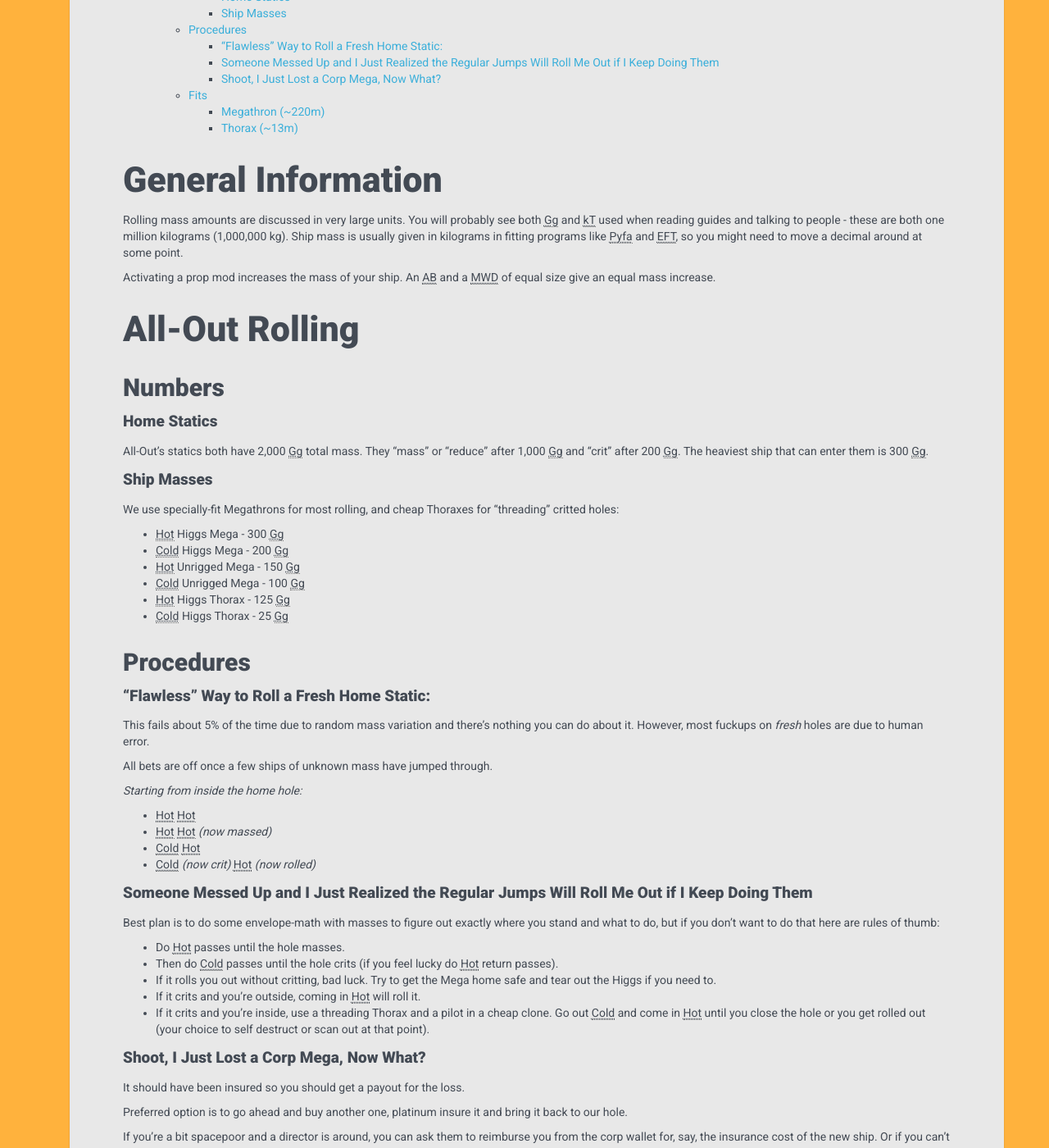
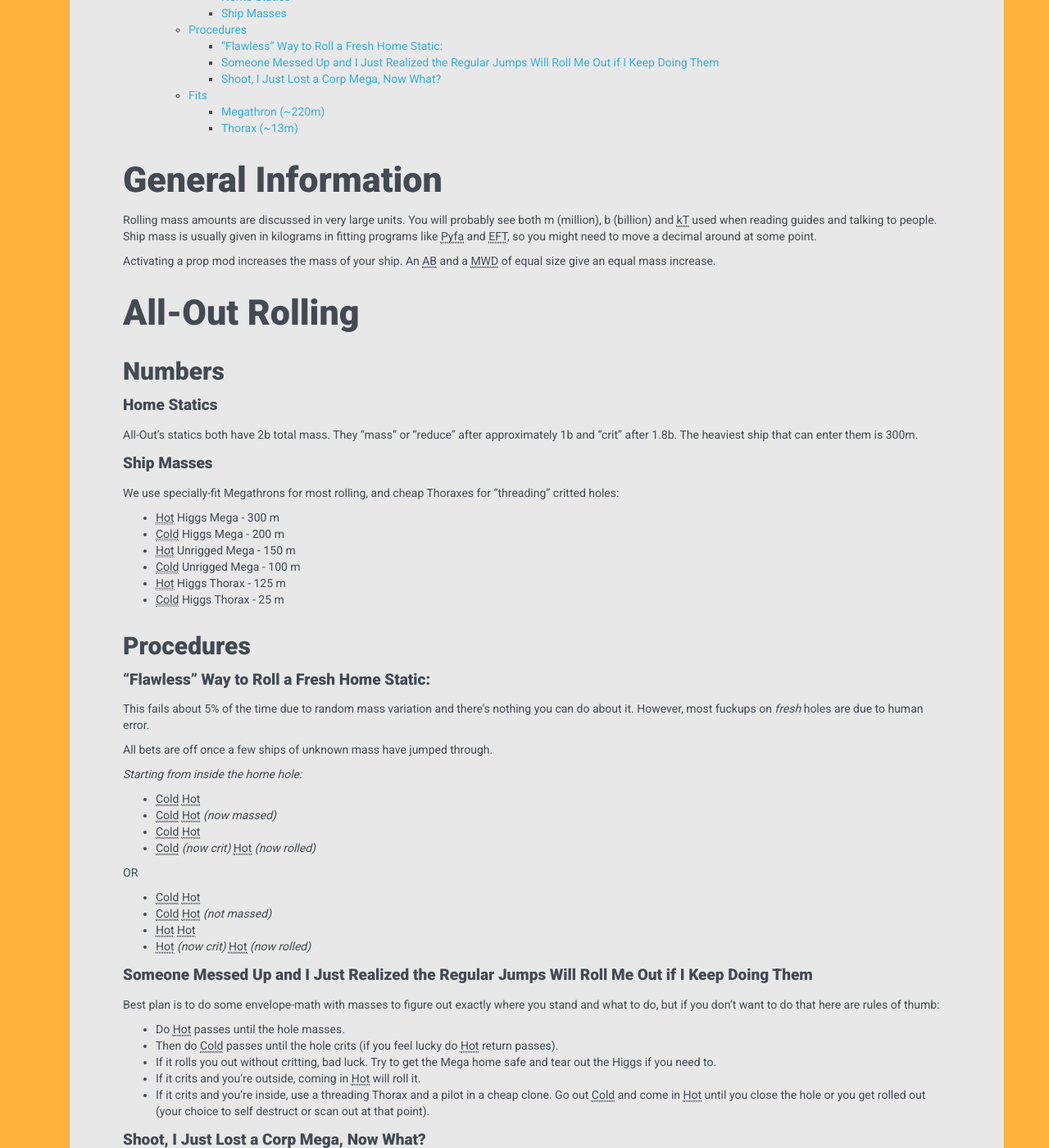
Before and after one commit to all-out/guides, a Jekyll site: the page built from _guides/rolling-wormholes.md, in a window 1280 px wide and 1400 px high, scrolled down 657 px. Shown: the whole window at 82% size. Built offline with Jekyll 4.4.1, drawn with Linux system fonts in a browser that asks for light colours.

Commit message:
Update rolling-wormholes.md

```diff
--- a/_guides/rolling-wormholes.md
+++ b/_guides/rolling-wormholes.md
@@ -18,7 +18,7 @@ Wormholes collapse if enough mass jumps through them.  We can ram our holes with
 
 ## General Information
 
-Rolling mass amounts are  discussed in very large units. You will probably see both Gg and kT used when reading guides and talking to people - these are both one million kilograms (1,000,000 kg).  Ship mass is usually given in kilograms in fitting programs like Pyfa and EFT, so you might need to move a decimal around at some point.
+Rolling mass amounts are  discussed in very large units. You will probably see both m (million), b (billion) and kT used when reading guides and talking to people.  Ship mass is usually given in kilograms in fitting programs like Pyfa and EFT, so you might need to move a decimal around at some point.
 
 Activating a prop mod increases the mass of your ship.  An AB and a MWD of equal size give an equal mass increase.
 
@@ -28,17 +28,17 @@ Activating a prop mod increases the mass of your ship.  An AB and a MWD of equal
 
 #### Home Statics
 
-All-Out's statics both have 2,000 Gg total mass. They "mass" or "reduce" after 1,000 Gg and "crit" after 200 Gg.  The heaviest ship that can enter them is 300 Gg.
+All-Out's statics both have 2b total mass. They "mass" or "reduce" after approximately 1b and "crit" after 1.8b.  The heaviest ship that can enter them is 300m.
 
 #### Ship Masses
 We use specially-fit Megathrons for most rolling, and cheap Thoraxes for "threading" critted holes:
 
-- Hot Higgs Mega - 300 Gg
-- Cold Higgs Mega - 200 Gg
-- Hot Unrigged Mega - 150 Gg
-- Cold Unrigged Mega - 100 Gg
-- Hot Higgs Thorax - 125 Gg
-- Cold Higgs Thorax - 25 Gg
+- Hot Higgs Mega - 300 m
+- Cold Higgs Mega - 200 m
+- Hot Unrigged Mega - 150 m
+- Cold Unrigged Mega - 100 m
+- Hot Higgs Thorax - 125 m
+- Cold Higgs Thorax - 25 m
 
 ### Procedures
 
@@ -50,10 +50,17 @@ All bets are off once a few ships of unknown mass have jumped through.
 
 *Starting from inside the home hole:*
 
-- Hot Hot
-- Hot Hot *(now massed)*
+- Cold Hot
+- Cold Hot *(now massed)*
 - Cold Hot
 - Cold *(now crit)* Hot *(now rolled)*
+
+OR
+
+- Cold Hot
+- Cold Hot *(not massed)*
+- Hot Hot
+- Hot *(now crit)* Hot *(now rolled)*
 
 #### Someone Messed Up and I Just Realized the Regular Jumps Will Roll Me Out if I Keep Doing Them
 
```
